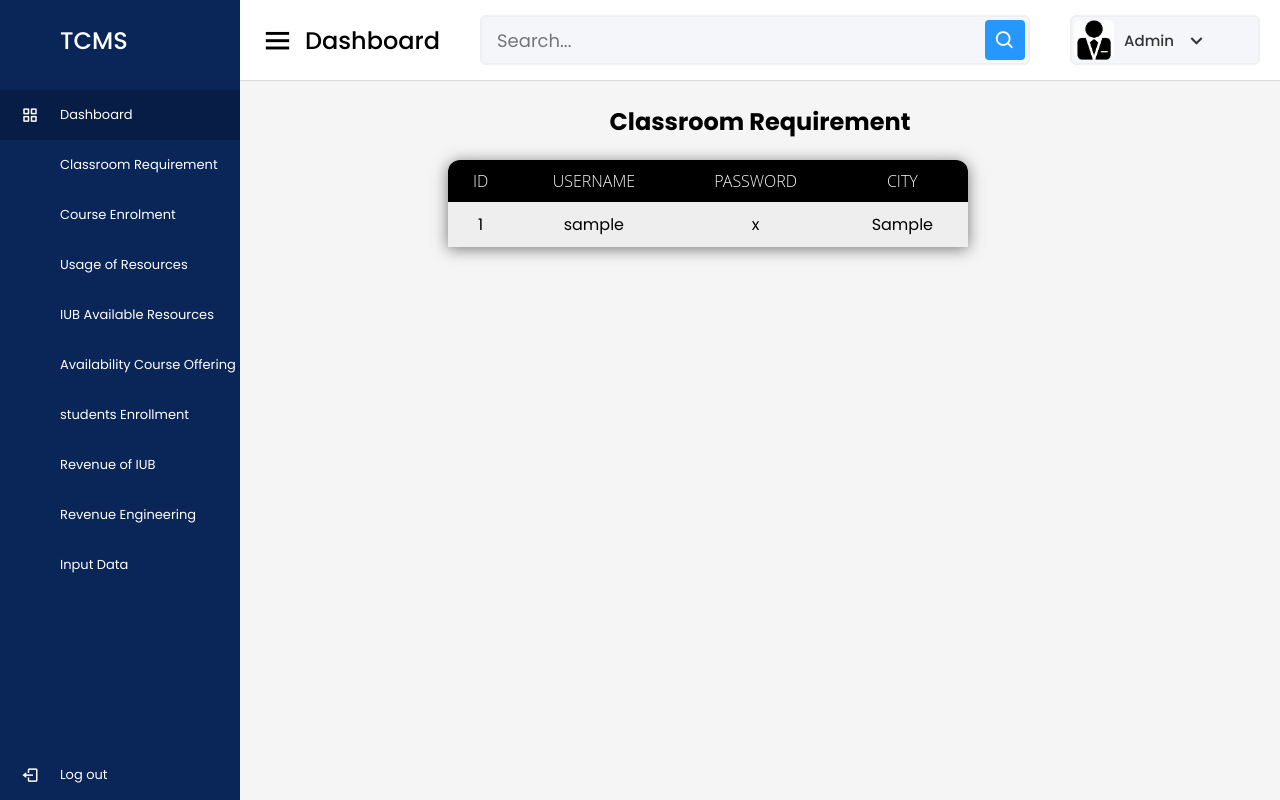
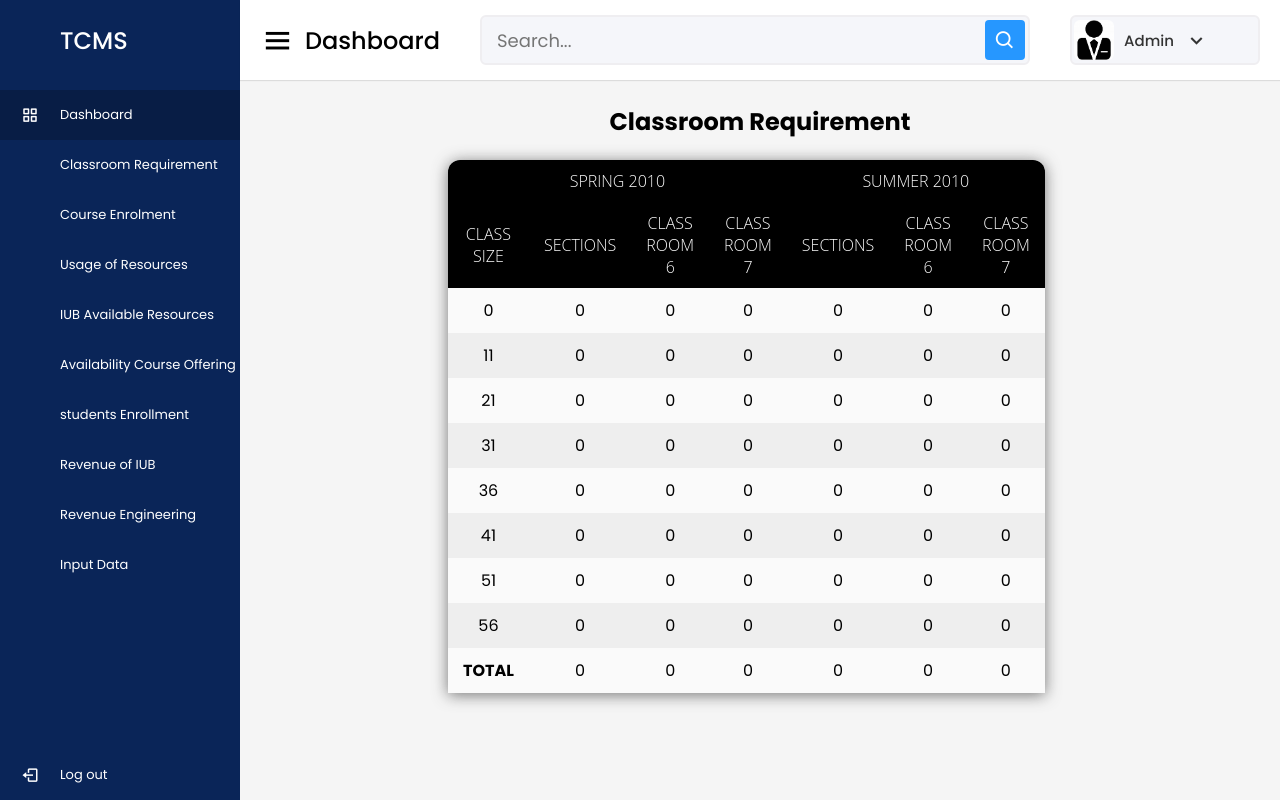
Before and after one commit to Nakib00/University_Class_Room_System, a PHP site: page /01_button.php in a window 1280 px wide. Run offline with PHP 8.4, Linux system fonts and the light colour scheme; tables that the repository leaves empty or names only in its code hold one stand-in row (values such as "Sample post").

Commit message:
complit1

```diff
--- a/01_button.php
+++ b/01_button.php
@@ -33,12 +33,19 @@
         <!-- Table showing  -->
         <div class="home-content">
             <!-- add table -->
-            <table class="center">
+            <table class="button_1">
                 <tr>
-                    <th>ID</th>
-                    <th>Username</th>
-                    <th>password</th>
-                    <th>City</th>
+                    <th colspan="4">Spring 2010</th>
+                    <th colspan="4">Summer 2010</th>
+                </tr>
+                <tr>
+                    <th>Class Size</th>
+                    <th>Sections</th>
+                    <th>Class room 6</th>
+                    <th>Class room 7</th>
+                    <th>Sections</th>
+                    <th>Class room 6</th>
+                    <th>Class room 7</th>
                 </tr>
 
                 <?php
@@ -54,28 +61,76 @@
                 $cls_size1 = array(0, 11, 21, 31, 36, 41, 51, 56);
                 $cls_size2 = array(10, 20, 30, 35, 40, 50, 55, 60);
 
-                $section = array();
-                $class_room_6 = 0;
-                $class_room_7 = 0;
+                $section_spring = array();
+                $section_summer = array();
+                $class_room_6_spring = array();
+                $class_room_7_spring = array();
+                $class_room_6_summer = array();
+                $class_room_7_summer = array();
 
-                //USE the SQL query Here
-                $sql = "SELECT users.id, users.username, users.password,addrse.city
-        FROM users INNER JOIN addrse ON users.id=addrse.id;
-        ";
+                $section_spring_sum = 0;
+                $section_summer_sum = 0;
+                $class_room_6_spring_sum = 0;
+                $class_room_7_spring_sum = 0;
+                $class_room_6_summer_sum = 0;
+                $class_room_7_summer_sum = 0;
 
-                $result = $conn->query($sql);
-
-                if ($result->num_rows > 0) {
-                    while ($row = $result->fetch_assoc()) {
-                        echo "<tr><td>" . $row['id'] . "</td><td>" . $row['username'] . "</td><td>" . $row['password'] . "</td><td>" . $row['city'] . "</td></tr>";
+                //For spring
+                for ($i = 0; $i < count($cls_size1); $i++) {
+                    //USE the SQL query Here
+                    $sql = "SELECT COUNT(*) FROM section_t AS s, classroom_t AS c WHERE s.room_id=c.room_id AND
+                    semester_name='spring' AND semester_year='2010' AND roomcapacity BETWEEN $cls_size1[$i] AND $cls_size2[$i];";
+                    $result = $conn->query($sql);
+                    if ($result->num_rows > 0) {
+                        while ($row = $result->fetch_assoc()) {
+                            $section_spring[] = implode(" ", $row);
+                        }
                     }
-                    echo "</table>";
-                } else {
-                    echo "0 result";
                 }
 
+                for($i = 0; $i < count($section_spring); $i++){
+                    $class_room_6_spring[$i] = ($section_spring[$i]/12);
+                    $class_room_7_spring[$i] = ($section_spring[$i]/12);
+                }
+
+                //For summer
+                for ($i = 0; $i < count($cls_size1); $i++) {
+                    //USE the SQL query Here
+                    $sql = "SELECT COUNT(*) FROM section_t AS s, classroom_t AS c WHERE s.room_id=c.room_id AND
+                    semester_name='summer' AND semester_year='2010' AND roomcapacity BETWEEN $cls_size1[$i] AND $cls_size2[$i];";
+                    $result = $conn->query($sql);
+                    if ($result->num_rows > 0) {
+                        while ($row = $result->fetch_assoc()) {
+                            $section_summer[] = implode(" ", $row);
+                        }
+                    }
+                }
+
+                for($i = 0; $i < count($section_summer); $i++){
+                    $class_room_6_summe[$i] = ($section_summer[$i]/12);
+                    $class_room_7_summe[$i] = ($section_summer[$i]/12);
+                }
+
+                for($i = 0; $i < count($section_summer); $i++){
+                    $section_spring_sum = ($section_spring_sum+$section_spring[$i]);
+                    $section_summer_sum = ($section_summer_sum+$section_summer[$i]);
+                    $class_room_6_spring_sum = ($class_room_6_spring_sum+$section_spring[$i]);
+                    $class_room_7_spring_sum = ($class_room_7_spring_sum+$section_spring[$i]);
+                    $class_room_6_summer_sum = ($class_room_6_summer_sum+$section_summer[$i]);
+                    $class_room_7_summer_sum = ($class_room_7_summer_sum+$section_summer[$i]);
+                }
+
+                for($i = 0; $i < count($section_summer); $i++){
+                    echo "<tr><td>".$cls_size1[$i]."</td><td>".$section_spring[$i]."</td><td>".round($class_room_6_spring[$i],2).
+                    "</td><td>".round($class_room_7_spring[$i],2)."</td><td>".round($section_summer[$i],2)."</td><td>".round($class_room_6_summe[$i],2).
+                    "</td><td>".round($class_room_7_summe[$i],2)."</td></tr>";
+                }
+
+                echo"<tr><td>".'<b>TOTAL</b>'."</td><td>".$section_spring_sum."</td><td>".$class_room_6_spring_sum."</td><td>".
+                $class_room_7_spring_sum."</td><td>".$section_summer_sum."</td><td>".$class_room_6_summer_sum."</td><td>".
+                $class_room_7_summer_sum."</td></tr>";
+
                 $conn->close();
-
                 ?>
 
             </table>
--- a/03_button.php
+++ b/03_button.php
@@ -41,7 +41,7 @@
                         <th>Avg Enroll</th>
                         <th>Avg Room</th>
                         <th>Difference</th>
-                        <th>Unused %</th>
+                        <th >Unused %</th>
                         <th></th>
                     </tr>
                     <?php
--- a/04_button.php
+++ b/04_button.php
@@ -33,7 +33,7 @@
         <!-- Table showing  -->
         <div class="home-content">
             <!-- add table -->
-            <table class="center">
+            <table class="button4">
                 <tr>
                     <th>Class size</th>
                     <th>IUB resource</th>
--- a/CSS/Table_css.php
+++ b/CSS/Table_css.php
@@ -42,4 +42,12 @@
         top:680;
         left:22%;
     }
+    .button4{
+        width: 80%;
+        left:10%;
+    }
+    .button_1{
+        width: 20%;
+        left:20%;
+    }
 </style>
```
